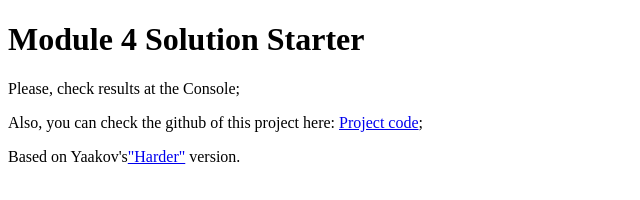
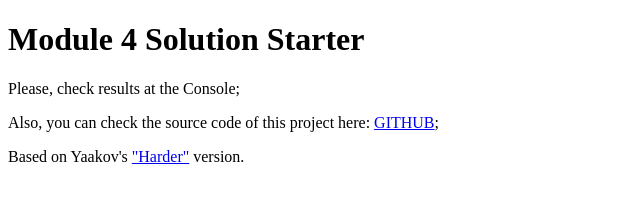
Before and after one commit to JorgeMaricato/Coursera-webdev, a plain HTML site: page mod4_assigment/index.html in a window 1280 px wide. Shown: the full height of the page, 0-640 px from the left. Drawn offline with Linux system fonts and the light colour scheme.

Commit message:
Update index.html

```diff
--- a/mod4_assigment/index.html
+++ b/mod4_assigment/index.html
@@ -13,7 +13,7 @@
 <body>
   <h1>Module 4 Solution Starter</h1>
   <p>Please, check results at the Console;</p>
-  <p>Also, you can check the github of this project here: <a href="https://github.com/JorgeMaricato/coursera-webdev/tree/main/mod4_assigment">Project code</a>;</p>
-  <p>Based on Yaakov's<a href="https://github.com/jhu-ep-coursera/fullstack-course4/tree/master/assignments/assignment4/assignment4-solution-starter/harder">"Harder"</a> version.
+  <p>Also, you can check the source code of this project here: <a href="https://github.com/JorgeMaricato/coursera-webdev/tree/main/mod4_assigment">GITHUB</a>;</p>
+  <p>Based on Yaakov's <a href="https://github.com/jhu-ep-coursera/fullstack-course4/tree/master/assignments/assignment4/assignment4-solution-starter/harder">"Harder"</a> version.
 </body>
 </html>
```
